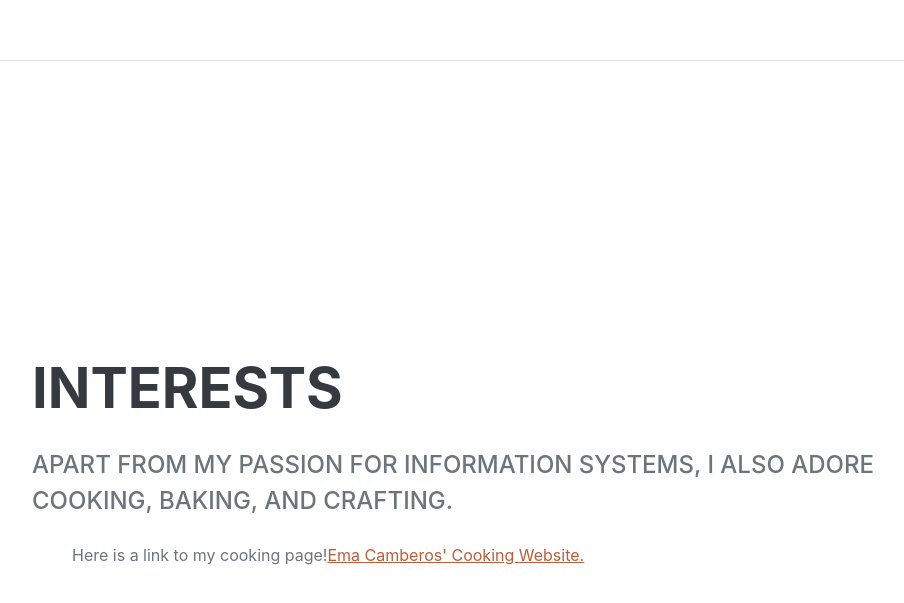
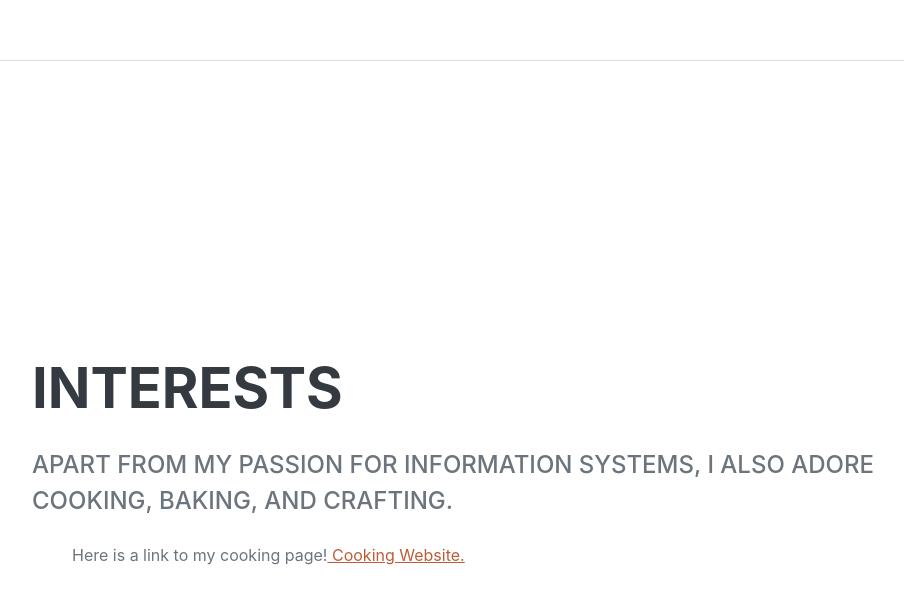
Before and after one commit to emacec/IS201, a plain HTML site: page index.html in a window 1280 px wide. Shown: the part 3944-4547 px from the top of the page, without its empty margins (288-1192 px from the left). Drawn offline with nearby package versions, Linux system fonts and the light colour scheme; a web font is replaced by a local one.

Commit message:
Update index.html

```diff
--- a/index.html
+++ b/index.html
@@ -188,7 +188,7 @@
                         </div>
                     <ul class="fa-ul mb-0">
                         <li>
-                            Here is a link to my cooking page!<a href="scratch.html" target="_blank">Ema Camberos' Cooking Website.</a>
+                            Here is a link to my cooking page!<a href="scratch.html" target="_blank"> Cooking Website.</a>
                         </li>
 
 
```
